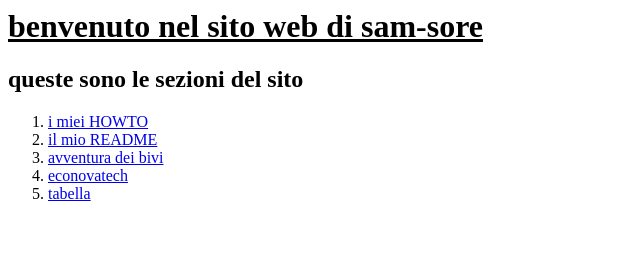
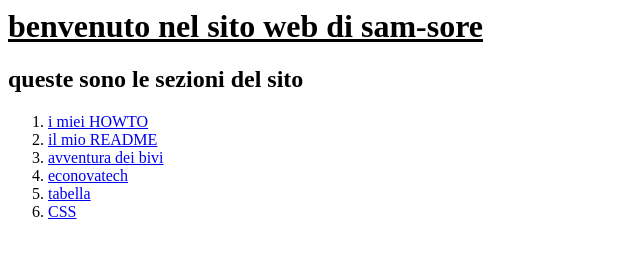
Before and after one commit to sam-sore/sam-sore.github.io, a plain HTML site: page index.html in a window 1280 px wide. Shown: the full height of the page, 0-640 px from the left. Drawn offline with Linux system fonts and the light colour scheme.

Commit message:
Update index.html

```diff
--- a/index.html
+++ b/index.html
@@ -6,4 +6,5 @@
 <li><a href="bivi.html">avventura dei bivi</a></li>
 <li><a href="econovatech.html">econovatech</a></li>
 <li><a href="tabella.html">tabella</a></li>
+<li><a href="css.html">CSS</a></h2></li>
 </ol>
```
